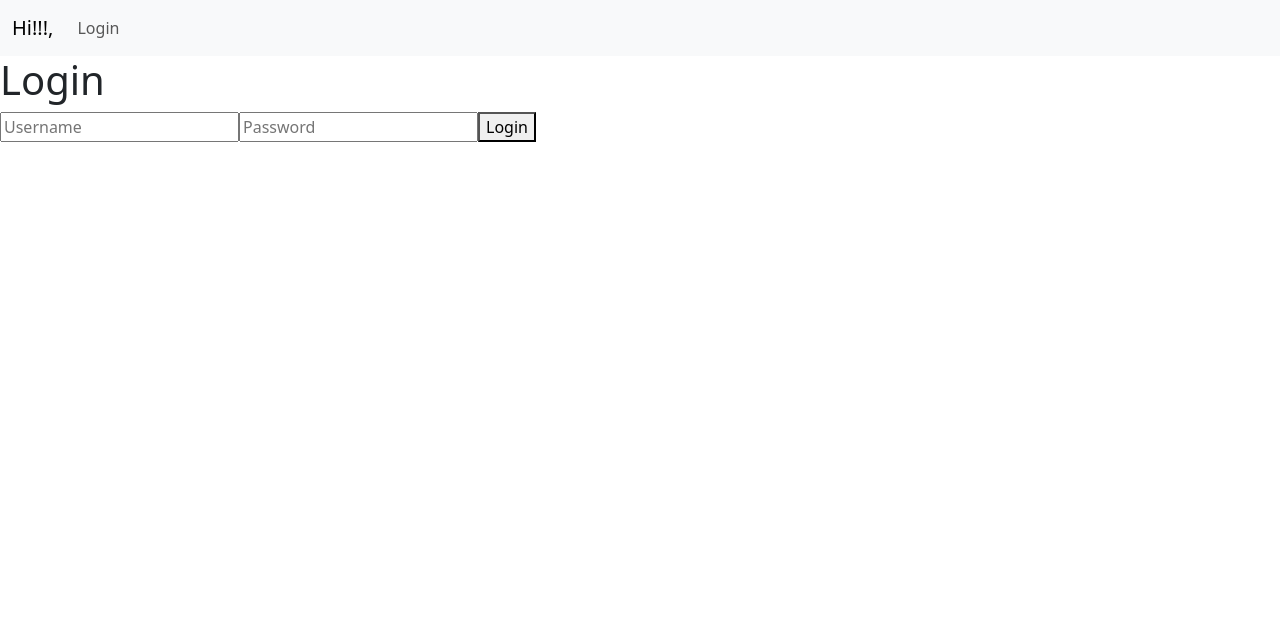
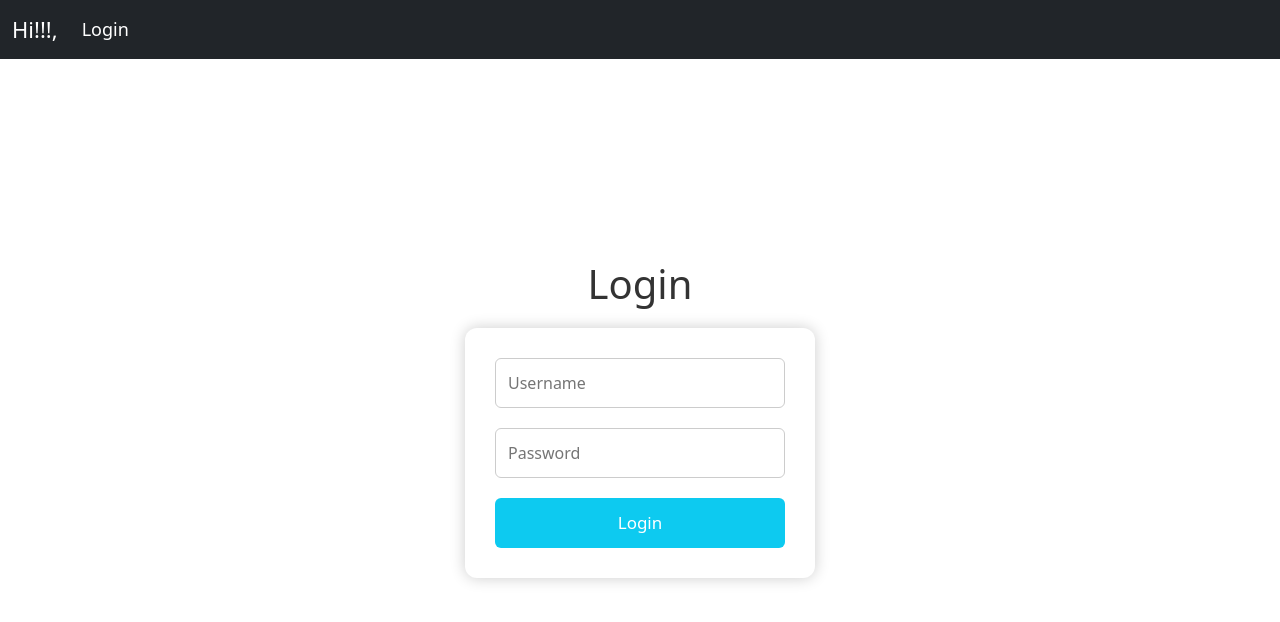
Before and after one commit to vaddesateesh175-ops/React-app, a React (Vite) app: page /login in a window 1280 px wide. Shown: the top 622 px of the page. Built offline with nearby package versions, Linux system fonts and the light colour scheme.

Commit message:
library-update

```diff
--- a/src/component/Navbar.jsx
+++ b/src/component/Navbar.jsx
@@ -15,9 +15,9 @@ function Navbar() {
     navigate("/login");
   }
   return (
-    <nav class="navbar navbar-expand-lg bg-body-tertiary">
-      <div class="container-fluid">
-        <a class="navbar-brand" href="#">
+   <nav className="navbar navbar-expand-lg custom-navbar">
+      <div className="container-fluid">
+        <a className="navbar-brand" href="#">
           Hi!!!,<b>{user.username}</b>
         </a>
         <button
--- a/src/features/Book/Books.jsx
+++ b/src/features/Book/Books.jsx
@@ -5,7 +5,7 @@ function Books() {
     const username=localStorage.getItem("username")
     // var [selectedBook,setSelectedBook]=useState([])
     useEffect(()=>{
-        fetch("http://localhost:5500/books",{
+        fetch(" https://twb2-server-2.onrender.com",{
             headers:{
                  token:window.localStorage.getItem("token"),
             }
@@ -16,7 +16,7 @@ function Books() {
 
     const addbook=(book)=>{
 
-        fetch("http://localhost:5500/addbook",{
+                    fetch("https://twb2-server-2.onrender.com/addbook",{
             method:"POST",
             headers:{
                 "Content-Type":"application/json",
@@ -42,13 +42,13 @@ function Books() {
     }
 
   return (
-    <div>
+    <div className="books-container">
         <h1>BOOKS</h1>
         <ul>
             {
                 books?.map((book,i)=>{
-                    return(<li>
-                        <div style={{display:'flex', alignItems:'center',gap:'20px'}}>
+                    return(<li className="book-card">
+                       <div className="book-header">
                             <h3>{book.title}</h3>
                             <button onClick={()=>{addbook(book)}}>Add Book</button>
                         </div>
--- a/src/features/Mybooks/Mybooks.jsx
+++ b/src/features/Mybooks/Mybooks.jsx
@@ -6,7 +6,7 @@ function Mybooks() {
         "username"
     );
     useEffect(()=>{
-        fetch(`http://localhost:5500/books/${username}`)
+        fetch(` https://twb2-server-2.onrender.com/${username}`)
         .then(res=>res.json())
         .then(data=>{
             setMybooks(data)
@@ -14,7 +14,7 @@ function Mybooks() {
     },[])
 
     const deletebook=(id)=>{
-        fetch(`http://localhost:5500/${id}`,{
+        fetch(` https://twb2-server-2.onrender.com/${id}`,{
             method:"DELETE",
         })
         .then(res=>res.json())
@@ -25,14 +25,14 @@ function Mybooks() {
 
 
   return (
-    <div>
+    <div className="mybooks-container">
         <h1>My Books</h1>
         {
             mybooks?.map((book)=>{
-                return(<li>
-                    <div style={{display:'flex', alignItems:'center',gap:'20px'}}>
+                return(<li className="book-card">
+                    <div className="book-header">
                         <h3>{book.booktitle}</h3>
-                        <button onClick={()=>{deletebook(book._id)}}>Return Book</button>
+                        <button  className="return-btn" onClick={()=>{deletebook(book._id)}}>Return Book</button>
                     </div>
                     <p>Author Name:{book.author}</p>
                 </li>)
--- a/src/features/user/Login.jsx
+++ b/src/features/user/Login.jsx
@@ -26,7 +26,7 @@ function Login() {
     // );
 
   return (
-    <div>
+    <div className="login-container">
 
         <h1>Login</h1>
         <form onSubmit={loginForm.handleSubmit}>
--- a/src/index.css
+++ b/src/index.css
@@ -1,6 +1,173 @@
-.style{
-  border:2px solid green;
-  padding:10px;
-  margin:10px;
+/* =========================
+   GLOBAL STYLES
+========================= */
+
+*{
+  margin: 0;
+  padding: 0;
+  box-sizing: border-box;
+}
+
+body{
+  font-family: Arial, Helvetica, sans-serif;
+  background: #f4f6f9;
+  min-height: 100vh;
+}
+
+/* =========================
+   NAVBAR
+========================= */
+
+.custom-navbar{
+  background-color: #212529;
+  padding: 12px 20px;
+}
+
+.custom-navbar .navbar-brand{
+  color: white !important;
+  font-size: 22px;
+}
+
+.custom-navbar .nav-link{
+  color: white !important;
+  margin-right: 15px;
+  font-size: 18px;
+  transition: 0.3s;
+}
+
+.custom-navbar .nav-link:hover{
+  color: #0dcaf0 !important;
+}
+
+.custom-navbar button{
+  background-color: #0dcaf0;
+  border: none;
+  padding: 8px 16px;
+  border-radius: 5px;
+  color: white;
+  font-weight: bold;
+  cursor: pointer;
+}
+
+.custom-navbar button:hover{
+  background-color: #0aa2c0;
+}
+
+/* =========================
+   LOGIN PAGE
+========================= */
+
+.login-container{
+  width: 100%;
+  height: 90vh;
+  display: flex;
+  flex-direction: column;
+  justify-content: center;
+  align-items: center;
+}
+
+.login-container form{
+  width: 350px;
+  background-color: white;
+  padding: 30px;
+  border-radius: 12px;
+  box-shadow: 0px 0px 15px rgba(0,0,0,0.2);
+
+  display: flex;
+  flex-direction: column;
+  gap: 20px;
+}
+
+.login-container h1{
+  margin-bottom: 20px;
+  color: #333;
+}
+
+.login-container input{
+  padding: 12px;
+  border: 1px solid #ccc;
+  border-radius: 6px;
+  font-size: 16px;
+}
+
+.login-container input:focus{
+  outline: none;
+  border-color: #0dcaf0;
+}
+
+.login-container button{
+  padding: 12px;
+  border: none;
+  background-color: #0dcaf0;
+  color: white;
+  font-size: 17px;
+  border-radius: 6px;
+  cursor: pointer;
+  transition: 0.3s;
+}
+
+.login-container button:hover{
+  background-color: #0aa2c0;
+}
+
+/* =========================
+   BOOKS PAGE
+========================= */
+
+.books-container{
+  padding: 30px;
+}
+
+.books-container h1{
+  text-align: center;
+  margin-bottom: 30px;
+  color: #333;
+}
+
+.book-card{
+  background-color: white;
+  padding: 20px;
+  margin-bottom: 20px;
   border-radius: 10px;
+  box-shadow: 0px 0px 10px rgba(0,0,0,0.1);
 }
+
+.book-header{
+  display: flex;
+  justify-content: space-between;
+  align-items: center;
+}
+
+.book-card button{
+  background-color: #198754;
+  color: white;
+  border: none;
+  padding: 8px 15px;
+  border-radius: 5px;
+  cursor: pointer;
+}
+
+.book-card button:hover{
+  background-color: #157347;
+}
+
+/* =========================
+   MY BOOKS PAGE
+========================= */
+
+.mybooks-container{
+  padding: 30px;
+}
+
+.mybooks-container h1{
+  text-align: center;
+  margin-bottom: 30px;
+}
+
+.return-btn{
+  background-color: red !important;
+}
+
+.return-btn:hover{
+  background-color: darkred !important;
+}
--- a/src/services/userApi.js
+++ b/src/services/userApi.js
@@ -4,7 +4,7 @@ import { createApi, fetchBaseQuery } from "@reduxjs/toolkit/query/react";
 // Define a service using a base URL and expected endpoints
 export const userApi = createApi({
   reducerPath: "userApi",
-  baseQuery: fetchBaseQuery({ baseUrl: "http://localhost:5500/" }),
+  baseQuery: fetchBaseQuery({ baseUrl: " https://twb2-server-2.onrender.com" }),
   endpoints: (builder) => ({
     login: builder.mutation({
       query: (user) => {
```
